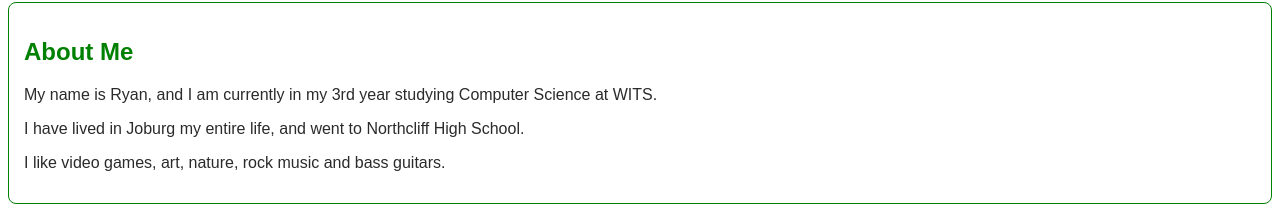
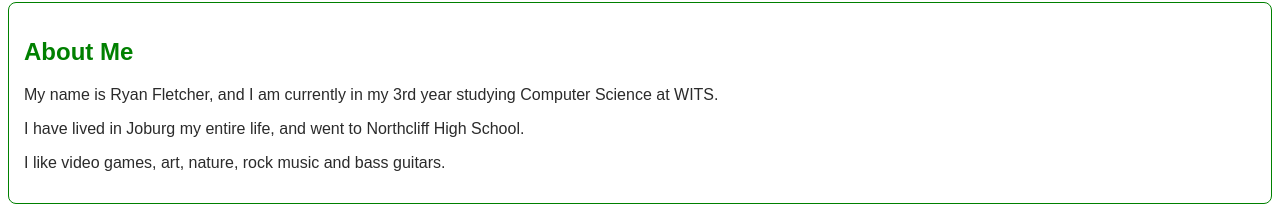
Before and after one commit to r-fletcher-student/2886315-portfolio, a plain HTML site: page index.html in a window 1280 px wide. Shown: the part 210-416 px from the top of the page. Drawn offline with Linux system fonts and the light colour scheme.

Commit message:
Changed About me section slightly

```diff
--- a/index.html
+++ b/index.html
@@ -60,7 +60,7 @@
     <main>
         <section class="card" id="about">
             <h2>About Me</h2>
-            <p>My name is Ryan, and I am currently in my 3rd year studying Computer Science at WITS.</p>
+            <p>My name is Ryan Fletcher, and I am currently in my 3rd year studying Computer Science at WITS.</p>
             <p>I have lived in Joburg my entire life, and went to Northcliff High School.</p>
             <p>I like video games, art, nature, rock music and bass guitars.</p>
         </section>
```
